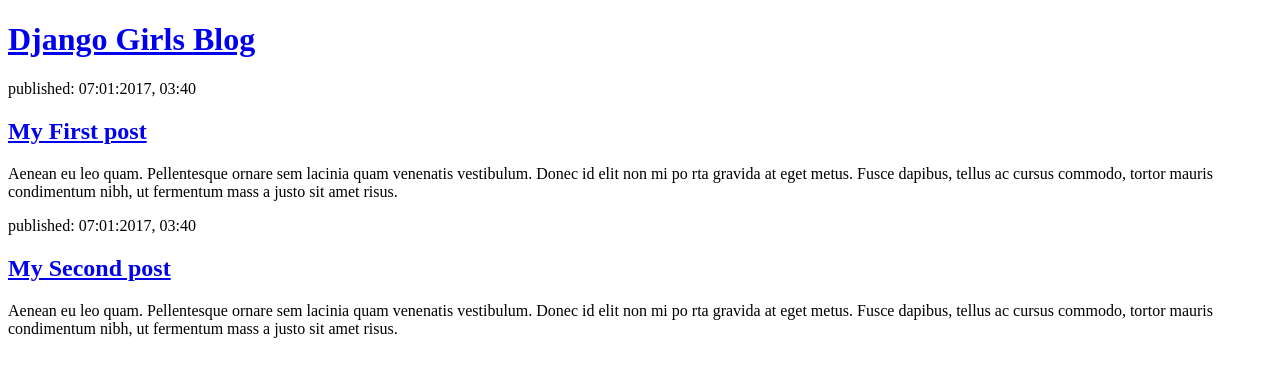
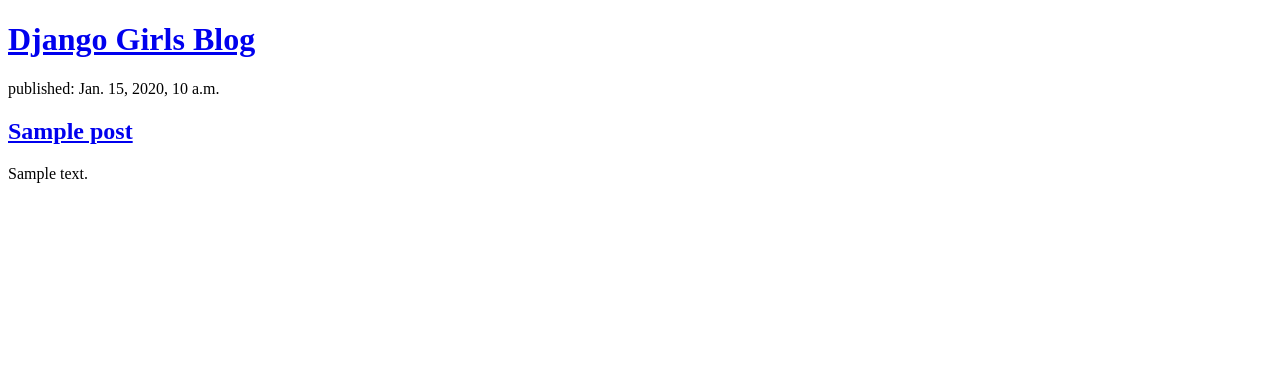
Before and after one commit to abhishekvaranasi/blog, a Django app: template blog/templates/blog/post_list.html in a window 1280 px wide. Shown: the top 377 px of the page. Run offline with Django 3.2, Linux system fonts and the light colour scheme; the template is opened without the code that fills it: values that come from a table or form of the project are taken from there, others are empty; tables that the repository leaves empty hold one stand-in row (values such as "Sample post").

Commit message:
Modified templates to display posts from database.

```diff
--- a/blog/templates/blog/post_list.html
+++ b/blog/templates/blog/post_list.html
@@ -8,21 +8,12 @@
     <div class="">
       <h1><a href="#">Django Girls Blog</a></h1>
       </div>
-
+      {% for post in posts %}
       <div class="">
-        <p>published: 07:01:2017, 03:40</p>
-        <h2><a href="#">My First post</a></h2>
-        <p>Aenean eu leo quam. Pellentesque ornare sem lacinia quam venenatis vestibulum. Donec id elit non mi po
-rta gravida at eget metus. Fusce dapibus, tellus ac cursus commodo, tortor mauris condimentum nibh, ut fermentum mass
-a justo sit amet risus.</p>
-        </div>
-
-        <div class="">
-          <p>published: 07:01:2017, 03:40</p>
-          <h2><a href="#">My Second post</a></h2>
-          <p>Aenean eu leo quam. Pellentesque ornare sem lacinia quam venenatis vestibulum. Donec id elit non mi po
-  rta gravida at eget metus. Fusce dapibus, tellus ac cursus commodo, tortor mauris condimentum nibh, ut fermentum mass
-  a justo sit amet risus.</p>
-          </div>
+        <p>published: {{post.published_date}}</p>
+        <h2><a href="#">{{post.title}}</a></h2>
+        <p>{{post.text|linebreaksbr}}</p>
+      </div>
+      {% endfor %}
   </body>
 </html>
--- a/blog/views.py
+++ b/blog/views.py
@@ -1,5 +1,7 @@
 from django.shortcuts import render
-
+from .models import Post
+from django.utils import timezone
 # Create your views here.
 def post_list(request):
-    return render(request,'blog/post_list.html',{})
+    posts = Post.objects.filter(published_date__lte=timezone.now()).order_by('published_date')
+    return render(request,'blog/post_list.html',{'posts':posts})
```
